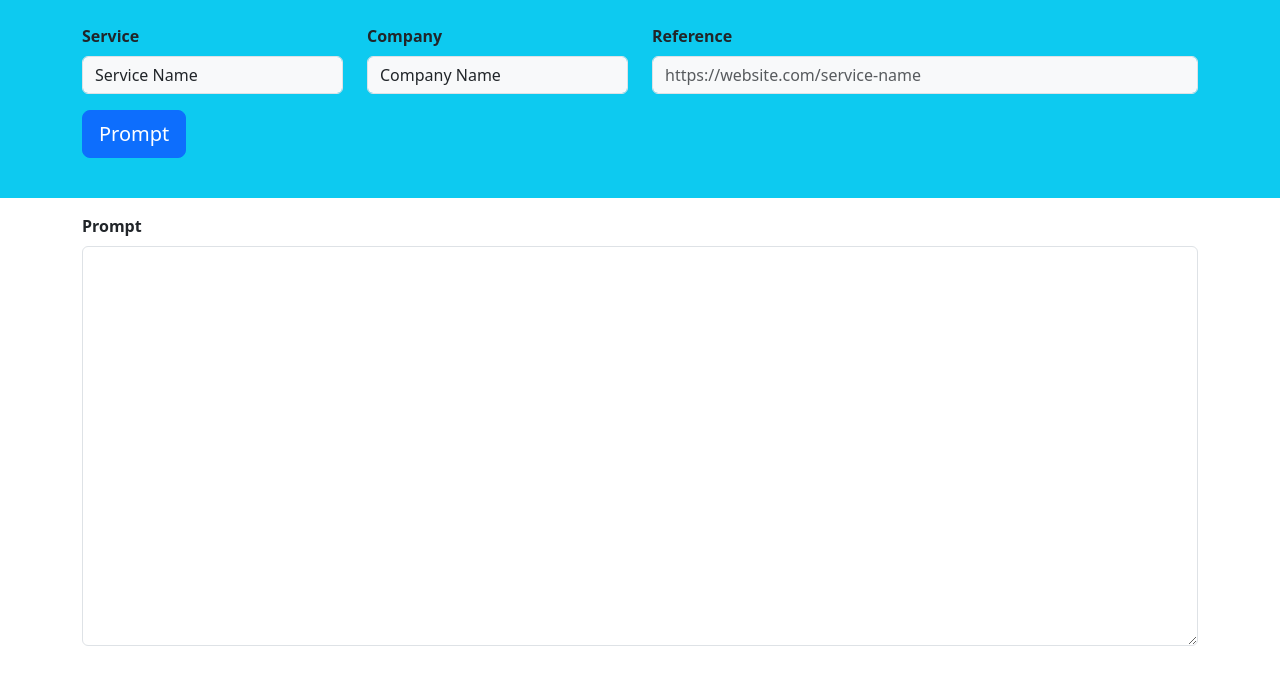
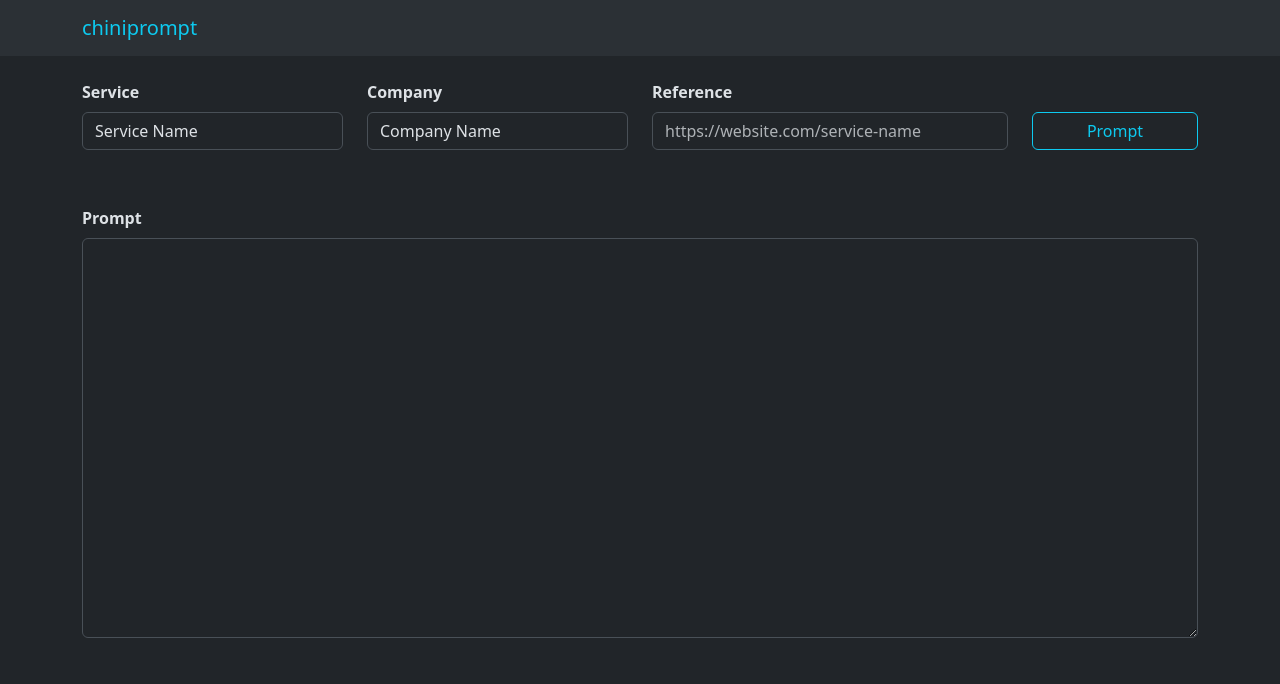
Before and after one commit to kulotsystems/chiniprompt, a plain HTML site: page index.html in a window 1280 px wide. Drawn offline with Linux system fonts and the light colour scheme.

Commit message:
Change theme.

```diff
--- a/index.html
+++ b/index.html
@@ -1,5 +1,5 @@
 <!DOCTYPE html>
-<html lang="en">
+<html lang="en" data-bs-theme="dark">
 <head>
     <meta charset="UTF-8">
     <meta name="viewport" content="width=device-width, initial-scale=1">
@@ -10,38 +10,51 @@
 </head>
 <body>
     <div id="app" v-cloak>
-        <div class="py-4 bg-info">
+        <nav class="navbar navbar-expand-lg bg-body-tertiary">
+            <div class="container">
+                <a class="navbar-brand text-info" href="#">chiniprompt</a>
+            </div>
+        </nav>
+        <div class="py-4">
             <div class="container">
                 <div class="row">
                     <div class="col-md-3 col-sm-6">
                         <div class="mb-3">
                             <label for="service" class="form-label fw-bold">Service</label>
-                            <input type="text" class="form-control bg-light" id="service" v-model="service">
+                            <input type="text" class="form-control" id="service" v-model="service">
                         </div>
                     </div>
                     <div class="col-md-3 col-sm-6">
                         <div class="mb-3">
                             <label for="company" class="form-label fw-bold">Company</label>
-                            <input type="text" class="form-control bg-light" id="company" v-model="company">
+                            <input type="text" class="form-control" id="company" v-model="company">
                         </div>
                     </div>
-                    <div class="col-md-6 col-sm-12">
+                    <div class="col-md-4 col-sm-12">
                         <div class="mb-3">
                             <label for="reference" class="form-label fw-bold">Reference</label>
-                            <input type="text" class="form-control bg-light" id="reference" v-model="reference" :placeholder="`https://website.com/${serviceSlug}`">
+                            <input type="text" class="form-control" id="reference" v-model="reference" :placeholder="`https://website.com/${serviceSlug}`">
+                        </div>
+                    </div>
+                    <div class="col-md-2 col-sm-12" align="right">
+                        <div class="mb-3">
+                            <label for="btn-prompt" class="form-label fw-bold d-none d-md-inline-block">&nbsp;</label>
+                            <input type="button" class="btn btn-outline-info d-block" id="btn-prompt" @click="generatePrompt" value="Prompt" style="width: 100%">
                         </div>
                     </div>
                 </div>
-                <div class="mb-3">
-                    <button class="btn btn-primary btn-lg" @click="generatePrompt">Prompt</button>
-                </div>
+
             </div>
         </div>
         <div class="mt-3">
             <div class="container">
-                <div class="mb-3">
-                    <label for="prompt" class="form-label fw-bold">Prompt</label>
-                    <textarea class="form-control" id="prompt" style="font-family: monospace; font-size: 0.9em; height: 400px">{{ prompt }}</textarea>
+                <div class="row">
+                    <div class="col-12">
+                        <div class="mb-3">
+                            <label for="prompt" class="form-label fw-bold">Prompt</label>
+                            <textarea class="form-control" id="prompt" style="font-family: monospace; font-size: 0.9em; height: 400px">{{ prompt }}</textarea>
+                        </div>
+                    </div>
                 </div>
             </div>
         </div>
```
